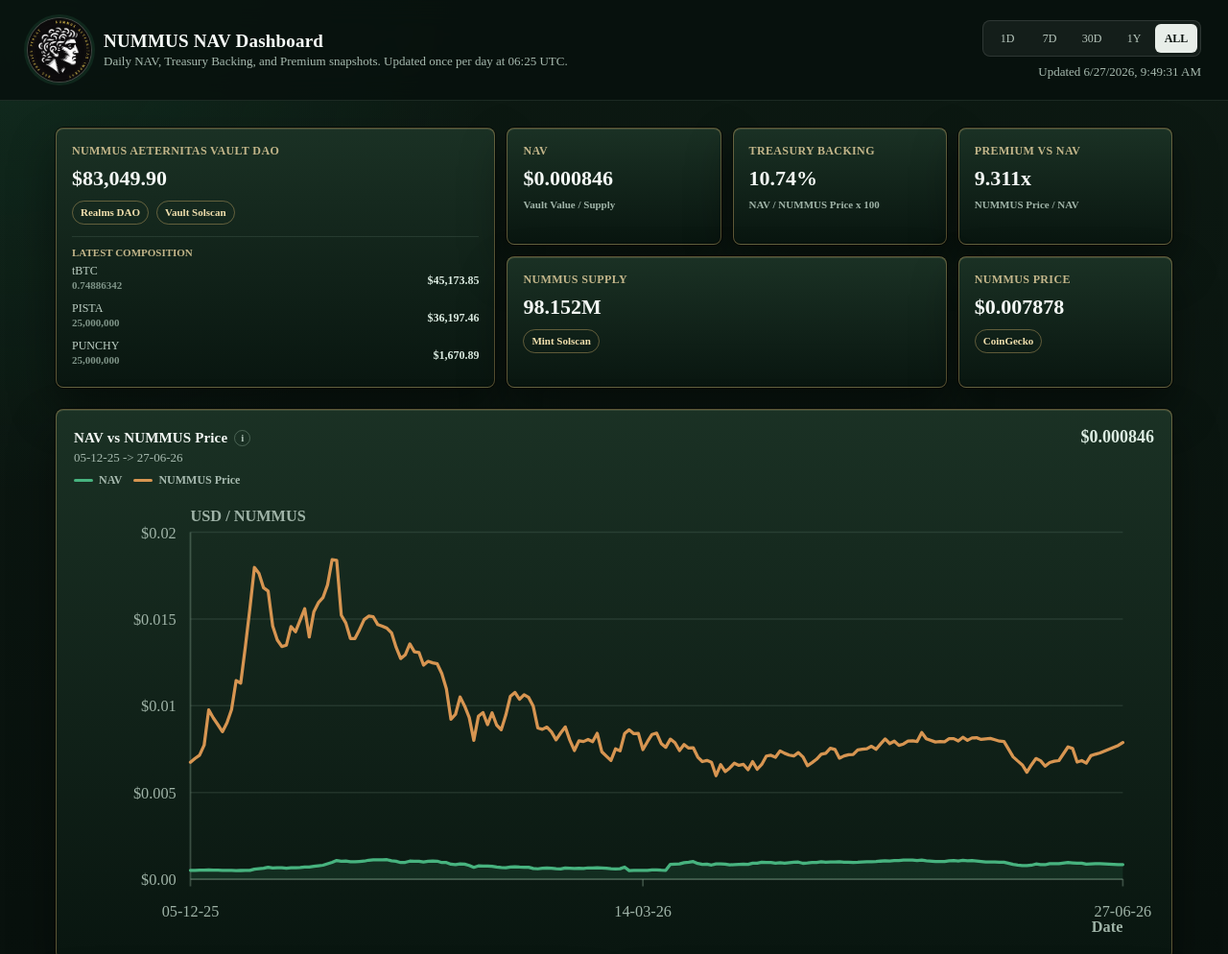
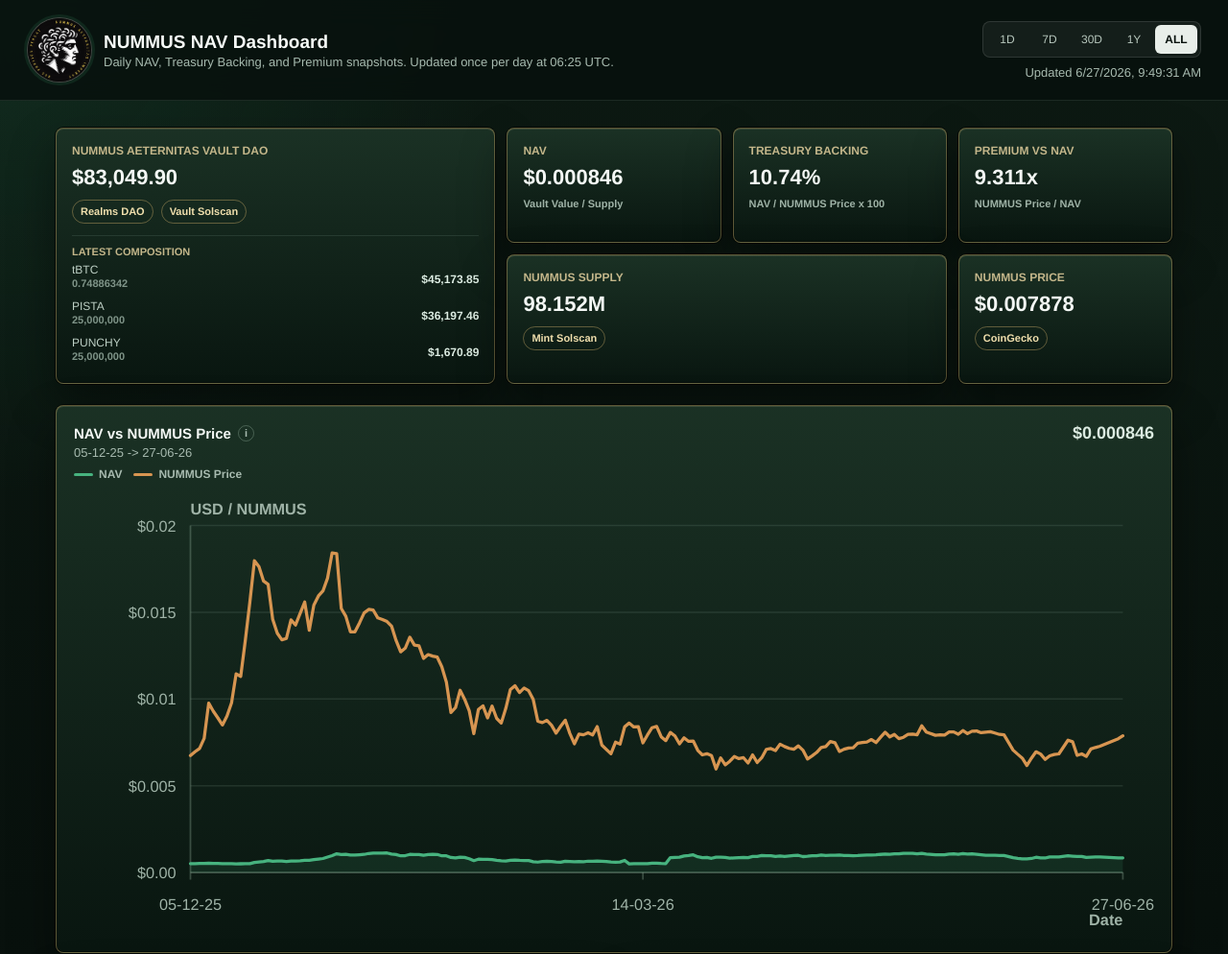
Before and after one commit to Happydao/nummus-nav-dashboard, a website built with Vite: page index.html in a window 1280 px wide. Shown: the top 994 px of the page at 96% size. Built offline with nearby package versions, Linux system fonts and the light colour scheme.

Commit message:
Use Franklin Gothic typography

```diff
--- a/src/app/styles.css
+++ b/src/app/styles.css
@@ -2,7 +2,7 @@
   color: #e8eee9;
   background: #08110d;
   font-family:
-    Cinzel, "Trajan Pro", "Times New Roman", Georgia, serif;
+    "Franklin Gothic Medium", "Franklin Gothic", "Arial Narrow", Arial, sans-serif;
   font-synthesis: none;
 }
 
@@ -59,7 +59,7 @@ body {
 }
 
 .brand strong {
-  letter-spacing: 0.01em;
+  letter-spacing: 0;
   font-size: 19px;
 }
 
@@ -141,7 +141,7 @@ body {
   color: #c3b68a;
   font-size: 12px;
   font-weight: 700;
-  letter-spacing: 0.03em;
+  letter-spacing: 0;
   text-transform: uppercase;
 }
 
@@ -405,7 +405,7 @@ h2 {
   color: #f4f8f5;
   font-size: 15px;
   font-weight: 800;
-  letter-spacing: 0.01em;
+  letter-spacing: 0;
   margin: 0;
 }
 
```
